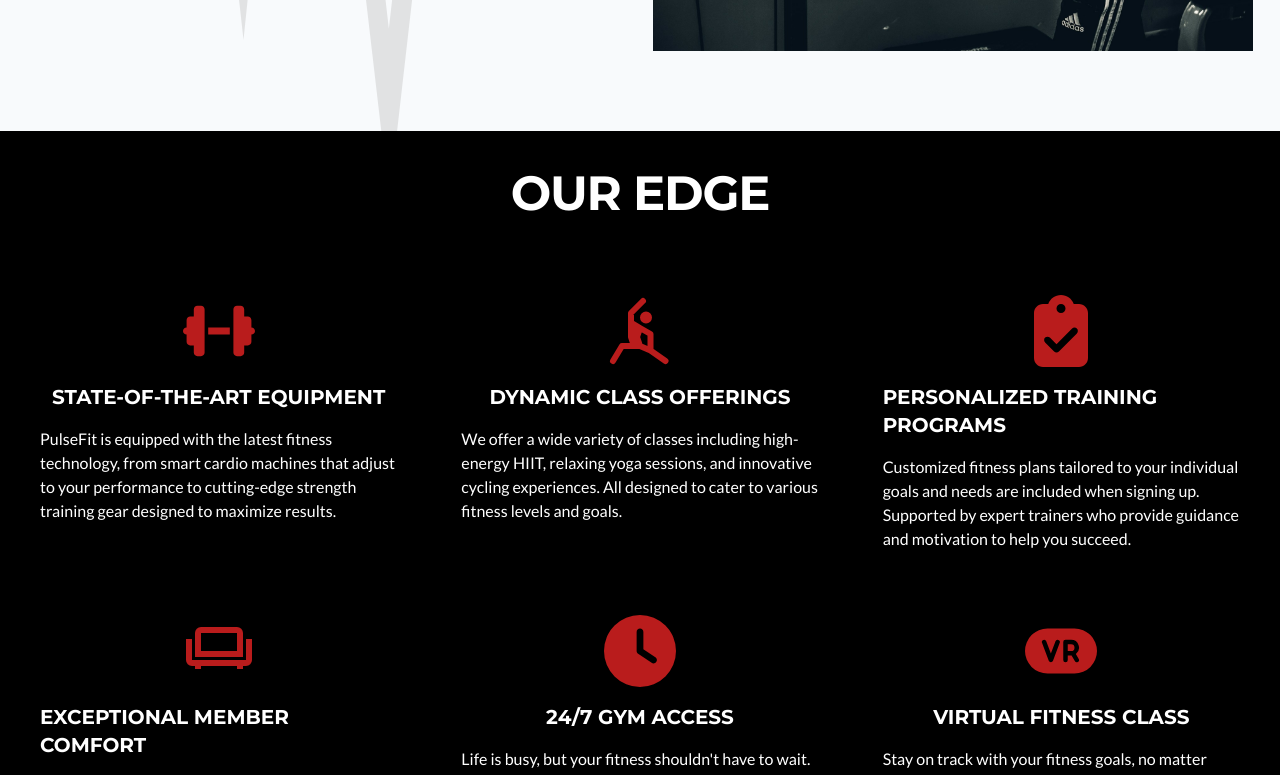
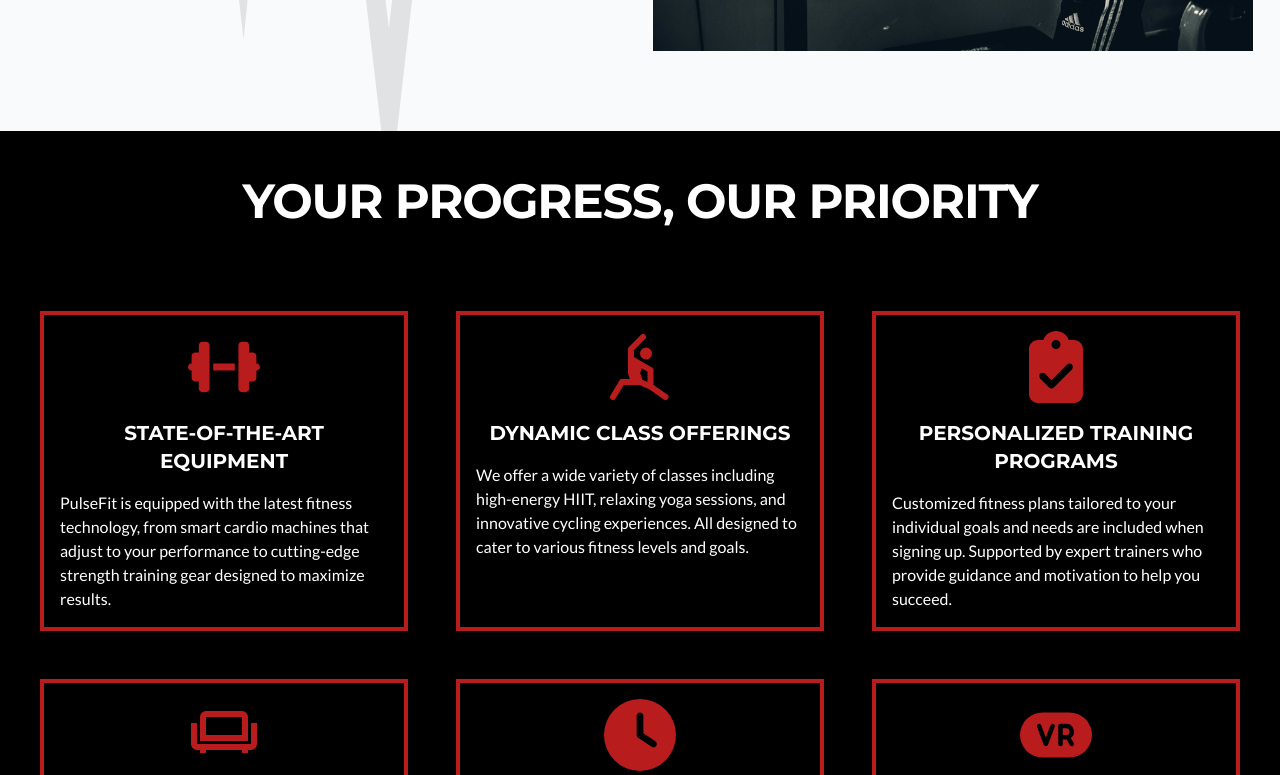
Before and after one commit to Quincy-Fer/pulse-fit, a Next.js app: page / in a window 1280 px wide. Shown: the part 1400-2175 px from the top of the page. Built offline with nearby package versions, Linux system fonts and the light colour scheme.

Commit message:
Adjust margins padding and layout slightly

```diff
--- a/components/FeatureCard.tsx
+++ b/components/FeatureCard.tsx
@@ -12,9 +12,9 @@
   icon: IconType;
 }) => {
   return (
-    <div className="flex flex-col items-center ">
+    <div className="flex flex-col items-center border-4 border-accent p-4  ">
       <Icon className="text-accent text-[72px] self-center mb-4  "  />
-      <h4 className="text-white text-xl self-center mb-4">{title}</h4>
+      <h4 className="text-white text-xl  text-center mb-4">{title}</h4>
       <p className="text-white max-w-[600px] text-base ">{paragraph}</p>
     </div>
   );
--- a/components/Features.tsx
+++ b/components/Features.tsx
@@ -1,4 +1,4 @@
-'use client'
+"use client";
 
 import { FEATURES } from "@/constants";
 import FeatureCard from "./FeatureCard";
@@ -6,12 +6,12 @@
 const Features = () => {
   return (
     <section className="w-full bg-black mx-auto">
-      <div className="p-8 flex justify-center">
+      <div className="p-10 flex justify-center">
         <h2 className="text-white text-5xl tracking-tight max-w-[800px] text-center leading-tight">
-          Our Edge
+          Your Progress, Our Priority
         </h2>
       </div>
-      <div className="grid grid-cols-1 md:grid-cols-2 lg:grid-cols-3 p-10 gap-16">
+      <div className="grid grid-cols-1 md:grid-cols-2 lg:grid-cols-3 p-10 gap-12 pb-14  ">
         {FEATURES.map((item) => {
           return (
             <FeatureCard
```
